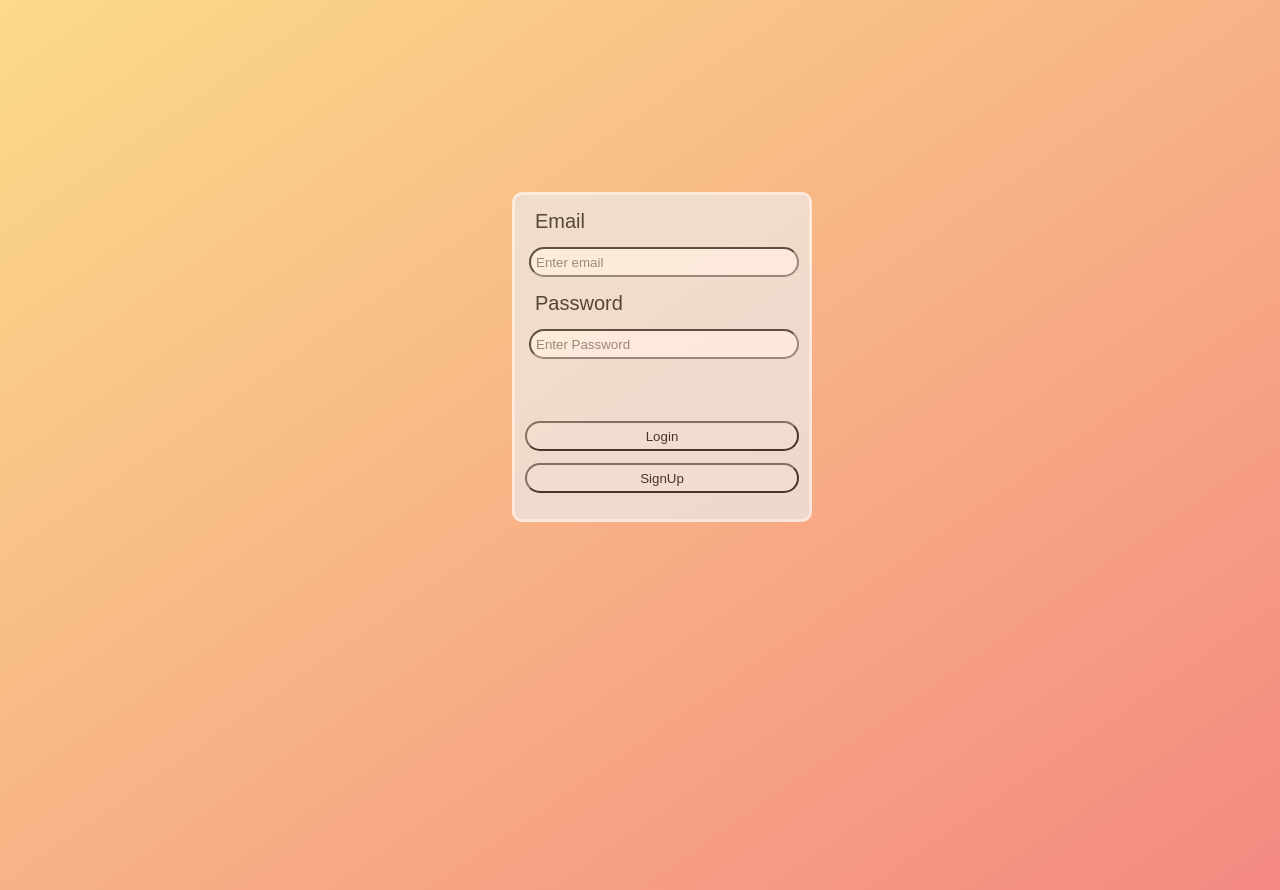
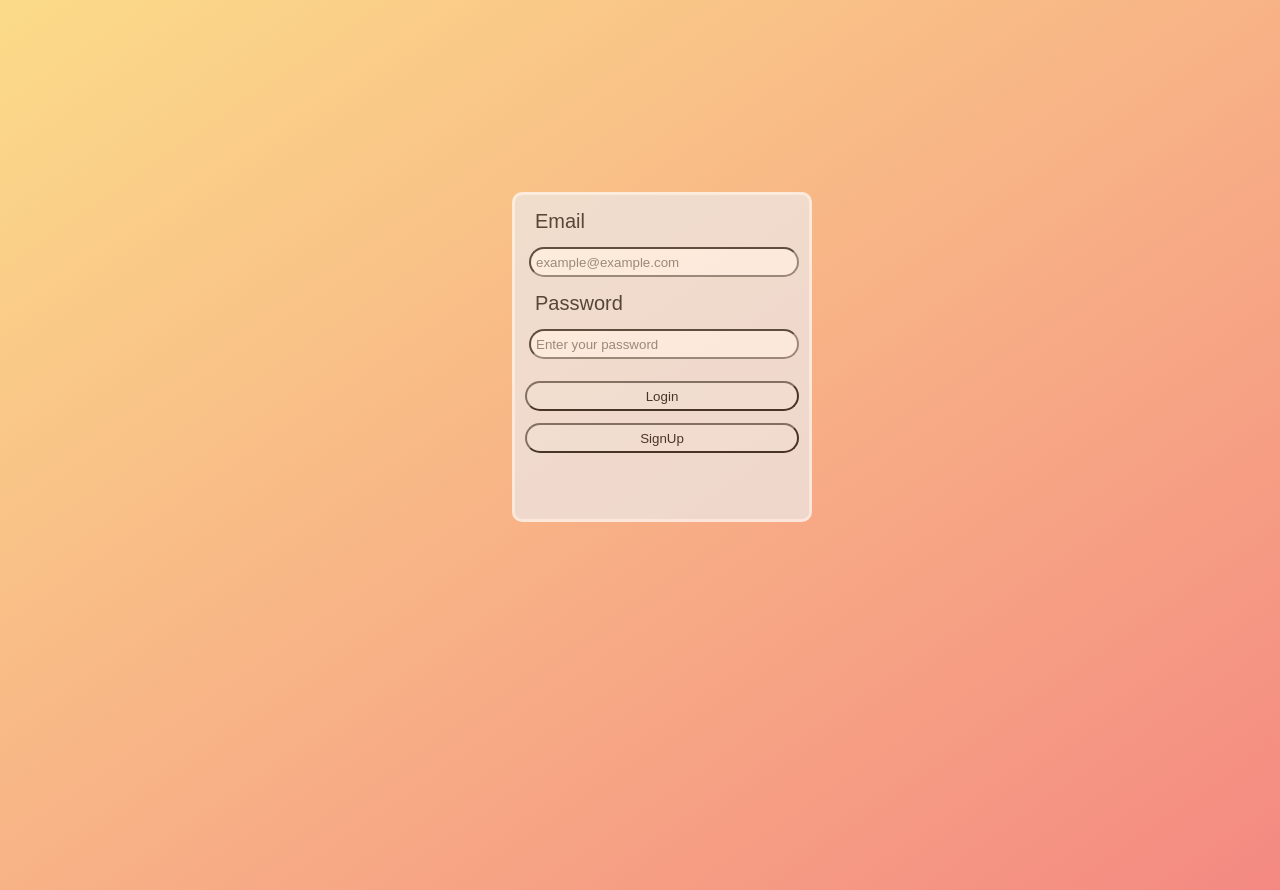
Before and after one commit to jarrettbutler/Eatary, a React (Create React App) app in the folder Client/: page /login in a window 1280 px wide. Built offline with nearby package versions, Linux system fonts and the light colour scheme.

Commit message:
Updated SignIn functionality

```diff
--- a/Client/src/components/SignIn/SignIn.css
+++ b/Client/src/components/SignIn/SignIn.css
@@ -2,7 +2,6 @@
   border-radius: 10px;
   margin-top: 15%;
   margin-left: 40%;
- ;
   background-color: rgb(237, 234, 234);
   width: 30rem;
   height: 33rem;
@@ -21,12 +20,16 @@
   height: 3rem;
   margin: 10px;
   margin-left: 4px;
-
 }
-.sign-in__form button {
+.sign-in__form--btn {
   margin-top: 1.2rem;
   height: 3rem;
-  border-radius: 15px ;
+  border-radius: 15px;
+  cursor: pointer;
+}
+
+.sign-in__form--btn:hover {
+  background-color: grey;
 }
 .sign-in__form label {
   font-size: 2rem;
@@ -36,11 +39,8 @@
   min-height: 2rem;
 }
 
-@media  (max-width: 1200px) {
-  .sign-in__form{
-    margin-left: 20%
+@media (max-width: 1200px) {
+  .sign-in__form {
+    margin-left: 20%;
   }
-
-
-
 }
--- a/Client/src/components/SignIn/SignIn.js
+++ b/Client/src/components/SignIn/SignIn.js
@@ -1,73 +1,102 @@
 import React, { Fragment, useState } from "react";
+import { emailValidator } from "../../helpers/regexValidator";
 import "./SignIn.css";
+import { NavLink } from "react-router-dom";
 
 const SignIn = (props) => {
   const [enteredEmail, setEnteredEmail] = useState("");
-  const [emailIsValid, setEmailIsValid] = useState();
+  const [emailIsValid, setEmailIsValid] = useState(true);
   const [enteredPassword, setEnteredPassword] = useState("");
-  const [passwordIsValid, setPasswordIsValid] = useState();
-  const [formIsValid, setFormIsValid] = useState(false);
-  const [showBtn, setShowBtn] = useState("");
-  const emailChangeHandler = (event) => {
-    setEnteredEmail(event.target.value);
 
-    setFormIsValid(
-      event.target.value.includes("@") && enteredPassword.trim().length > 6
-    );
+  const [passwordIsValid, setPasswordIsValid] = useState(true);
+
+  //E-mail validation
+  const emailHandler = (event) => {
+    setEnteredEmail(event.target.value.trim());
+    !emailValidator.test(enteredEmail)
+      ? setEmailIsValid(false)
+      : setEmailIsValid(true);
   };
 
-  const passwordChangeHandler = (event) => {
-    setEnteredPassword(event.target.value);
+  //Password log in validation
+  function passHandler(e) {
+    const item = e.target.value.trim();
+    setEnteredPassword(item);
+    if (item.length < 1) {
+      setPasswordIsValid(false);
+    } else {
+      setPasswordIsValid(true);
+    }
+  }
 
-    setFormIsValid(
-      event.target.value.trim().length > 6 && enteredEmail.includes("@")
-    );
+  //Change page to SignUP
+
+  function signUpHandler(e) {
+    e.preventDefault();
+    document.location.replace("/signup");
+  }
+
+  const logInHandler = async function (event) {
+    event.preventDefault();
+    if (
+      emailIsValid &&
+      passwordIsValid &&
+      enteredEmail !== "" &&
+      enteredPassword !== ""
+    ) {
+      const response = await fetch("/api/users/login", {
+        method: "POST",
+        body: JSON.stringify({
+          email: enteredEmail,
+          password: enteredPassword,
+        }),
+        headers: { "Content-Type": "application/json" },
+      });
+
+      if (response.ok) {
+        document.location.replace("/home");
+        console.log(response);
+      } else {
+        alert("Email or Password is incorrect");
+      }
+    } else {
+      alert("Please check input fields again");
+    }
   };
 
-  const validateEmailHandler = () => {
-    setEmailIsValid(enteredEmail.includes("@"));
-  };
-  const validatePasswordHandler = () => {
-    setPasswordIsValid(enteredPassword.trim().length > 6);
-  };
-
-  const submitHandler = (event) => {
-    event.preventDefault();
-    props.onLogin(enteredEmail, enteredPassword);
-  };
-  const SignUpHandler = (event) => {
-    event.preventDefault();
-    // setSignUp("");
-  };
   return (
     <Fragment>
-
-      <form className="sign-in__form" onSubmit={submitHandler}>
+      <form className="sign-in__form" onSubmit={logInHandler}>
         <label>Email</label>
         <input
           className="userEmailInput"
           type="email"
-          value={enteredEmail}
-          onChange={emailChangeHandler}
-          onBlur={validateEmailHandler}
-          placeholder="Enter email"
+          onChange={emailHandler}
+          placeholder="example@example.com"
         ></input>
         <label>Password</label>
         <input
           className="userPwInput"
           type="password"
-          value={enteredPassword}
-          onChange={passwordChangeHandler}
-          onBlur={validatePasswordHandler}
-          placeholder="Enter Password"
+          onChange={passHandler}
+          placeholder="Enter your password"
         ></input>
-        <p className="Message"></p>
-        <p className="Message"></p>
-        <button className={showBtn} type="submit">
+        {!passwordIsValid ? (
+          <p>The password input field cannot be empty </p>
+        ) : (
+          ""
+        )}
+
+        {!emailIsValid ? (
+          <p>Wrong format for e-mail address (example: example@email.com)</p>
+        ) : (
+          ""
+        )}
+        <button className="sign-in__form--btn" type="submit">
           Login{" "}
         </button>
-        <button className="" type="button">
-          SignUp{" "}
+        <button className="sign-in__form--btn" onClick={signUpHandler}>
+          SignUp
         </button>
       </form>
     </Fragment>
```
